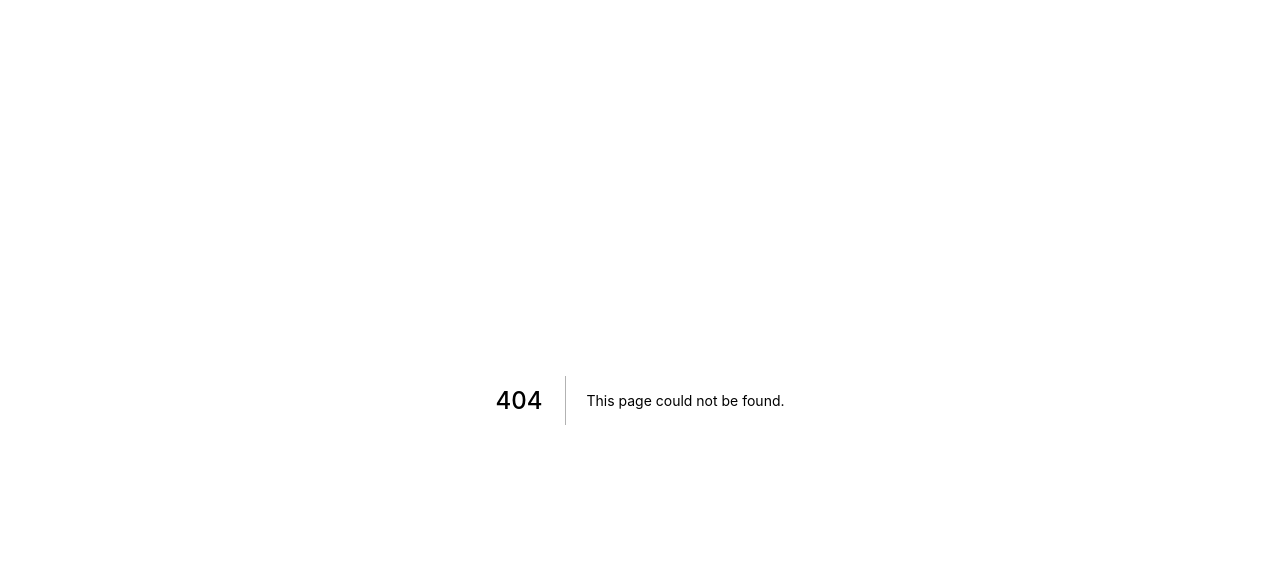
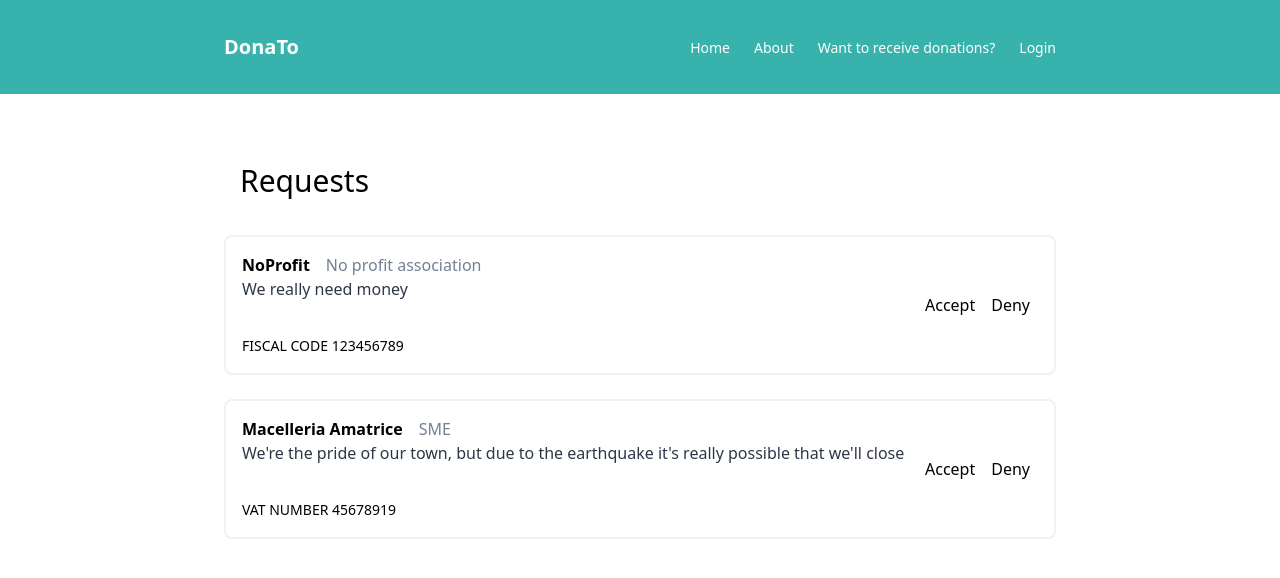
Before and after one commit to DonaTo-Project/donato, a Next.js app: page /accept_requests in a window 1280 px wide. Before the commit this address had no page. Shown: the top 578 px of the page. Built offline with nearby package versions, Linux system fonts and the light colour scheme.

Commit message:
Added interface for admins to accept requests

```diff
--- a/src/components/header.js
+++ b/src/components/header.js
@@ -6,6 +6,9 @@ import Web3 from "web3";
 import { useSelector, useDispatch } from "react-redux";
 
 import { updateUser } from "../state/user/actions";
+
+import adminAddresses from "../utils/adminAddresses";
+import recipientsAddresses from "../utils/recipientsAddresses";
 
 function Header() {
   const user = useSelector((state) => state.user);
@@ -77,7 +80,6 @@ function Header() {
           {[
             { title: "Home", route: "/" },
             { title: "About", route: "/about" },
-            { title: "Want to receive donations?", route: "/join_list" },
           ].map((navigationItem) => (
             <li className="mt-3 md:mt-0 md:ml-6" key={navigationItem.title}>
               <Link href={navigationItem.route}>
@@ -85,6 +87,30 @@ function Header() {
               </Link>
             </li>
           ))}
+          {!adminAddresses.includes(user.address) && (
+            <li
+              className="mt-3 md:mt-0 md:ml-6"
+              key="Want to receive donations?"
+            >
+              <Link href="/join_list">
+                <a className="block text-white">Want to receive donations?</a>
+              </Link>
+            </li>
+          )}
+          {adminAddresses.includes(user.address) && (
+            <li className="mt-3 md:mt-0 md:ml-6" key="acceptOrg">
+              <Link href="/accept_requests">
+                <a className="block text-white">View requests</a>
+              </Link>
+            </li>
+          )}
+          {recipientsAddresses.includes(user.address) && (
+            <li className="mt-3 md:mt-0 md:ml-6" key="dashboard">
+              <Link href="/dashboard">
+                <a className="block text-white">Your balance</a>
+              </Link>
+            </li>
+          )}
           <li className="mt-3 md:mt-0 md:ml-6" key="login">
             <button onClick={changeUserAuthStatus} className="block text-white">
               {user.address === "" ? "Login" : "Logout"}
--- /dev/null
+++ b/src/pages/accept_requests.js
@@ -0,0 +1,73 @@
+import Layout from "../components/Layout";
+import { useSelector } from "react-redux";
+import { useState, useEffect } from "react";
+
+function AcceptRequests(props) {
+  const [requests, setRequests] = useState([]);
+
+  useEffect(() => {
+    setRequests([
+      {
+        name: "NoProfit",
+        type: "No profit association",
+        description: "We really need money",
+        fiscalId: "123456789",
+      },
+      {
+        name: "Macelleria Amatrice",
+        type: "SME",
+        description:
+          "We're the pride of our town, but due to the earthquake it's really possible that we'll close",
+        fiscalId: "45678919",
+      },
+    ]);
+  }, []);
+
+  return (
+    <Layout>
+      <div className="flex flex-col">
+        <h1 className="pb-8 pl-4 text-3xl">Requests</h1>
+        <div className="space-y-6">
+          {requests.map((request, i) => (
+            <div
+              key={i}
+              className="flex flex-col justify-between w-full p-4 border-2 border-gray-200 rounded-lg sm:flex-row"
+            >
+              <div>
+                <div className="flex space-x-4">
+                  <h2 className="font-bold">{request.name}</h2>
+                  <span className="text-gray-600">{request.type}</span>
+                </div>
+                <p className="mb-8 text-gray-800">{request.description}</p>
+                <span className="text-sm uppercase">
+                  {request.type !== "No profit association"
+                    ? "VAT Number"
+                    : "Fiscal code"}{" "}
+                  {request.fiscalId}
+                </span>
+              </div>
+              <div className="flex flex-row">
+                <button
+                  type="button"
+                  className="p-2 rounded-md hover:bg-gray-200"
+                  onClick={() => changeRequestState("accepted")}
+                >
+                  Accept
+                </button>
+                <button
+                  type="button"
+                  className="p-2 rounded-md hover:bg-gray-200"
+                  onClick={() => changeRequestState("denied")}
+                >
+                  Deny
+                </button>
+              </div>
+            </div>
+          ))}
+        </div>
+      </div>
+    </Layout>
+  );
+}
+
+export default AcceptRequests;
--- a/src/pages/index.js
+++ b/src/pages/index.js
@@ -26,6 +26,7 @@ function Home(props) {
     <Layout>
       <div className="flex flex-col">
         <h1 className="pb-8 pl-4 text-3xl">Campaigns</h1>
+        <div className="space-y-6">
           {campaigns.map((campaign, i) => (
             <div
               key={i}
@@ -47,6 +48,7 @@ function Home(props) {
               </button>
             </div>
           ))}
+        </div>
       </div>
       {isRedirecting && (
         <div className="absolute top-0 bottom-0 left-0 right-0 opacity-75">
--- /dev/null
+++ b/src/utils/adminAddresses.js
@@ -0,0 +1,3 @@
+let adminAddresses = ["0xDB666516AbB6A4ae374b68F00fD6440149AA433A"];
+
+export default adminAddresses;
--- /dev/null
+++ b/src/utils/recipientsAddresses.js
@@ -0,0 +1,3 @@
+let recipientsAddresses = ["0xDB666516AbB6A4ae374b68F00fD6440149AA433A"];
+
+export default recipientsAddresses;
```
Lines whose indentation alone changed are shown as unchanged.
